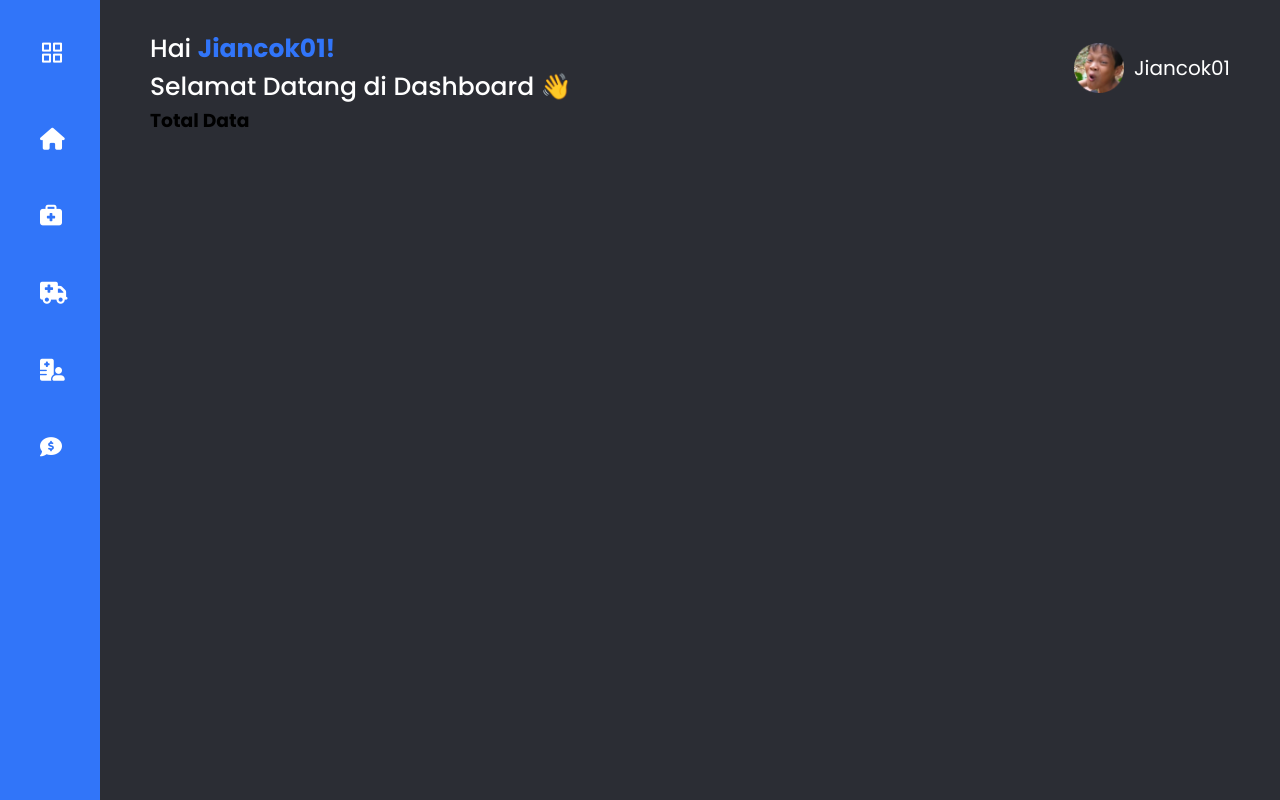
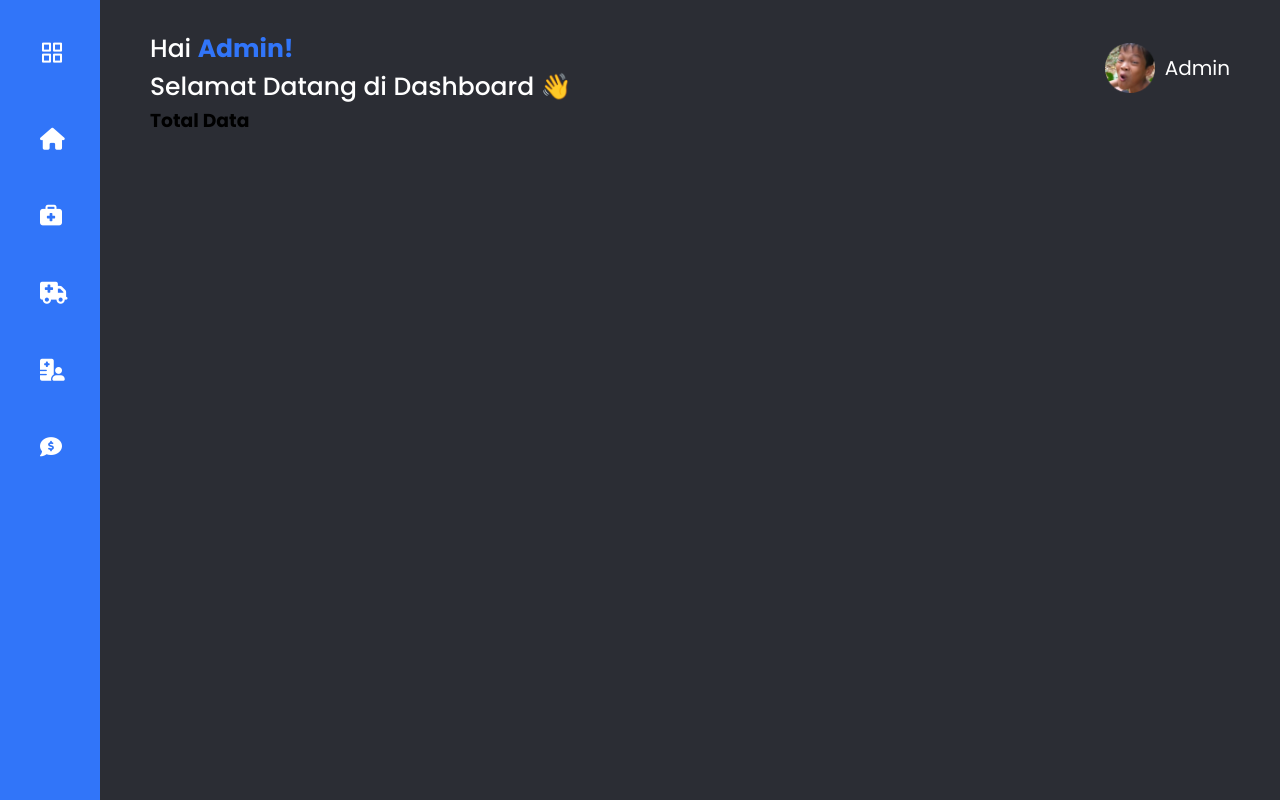
Before and after one commit to Mezzky/apotiku, a plain HTML site: page dashboard.html in a window 1280 px wide. Drawn offline with nearby package versions, Linux system fonts and the light colour scheme.

Commit message:
Fix: Admin name

```diff
--- a/dashboard.html
+++ b/dashboard.html
@@ -29,12 +29,12 @@
     <main class="dashboard-page">
         <div class="dash-tittle">
             <div class="tittle">
-                <h1>Hai <span class="active">Jiancok01!</span></h1>
+                <h1>Hai <span class="active">Admin!</span></h1>
                 <h2>Selamat Datang di Dashboard <span>👋</span></h2>
             </div>
             <div class="profile">
                 <img src="Assets/img/profile-pict.png" alt="Profile">
-                <a href="">Jiancok01</a>
+                <a href="">Admin</a>
             </div>
         </div>
 
```
